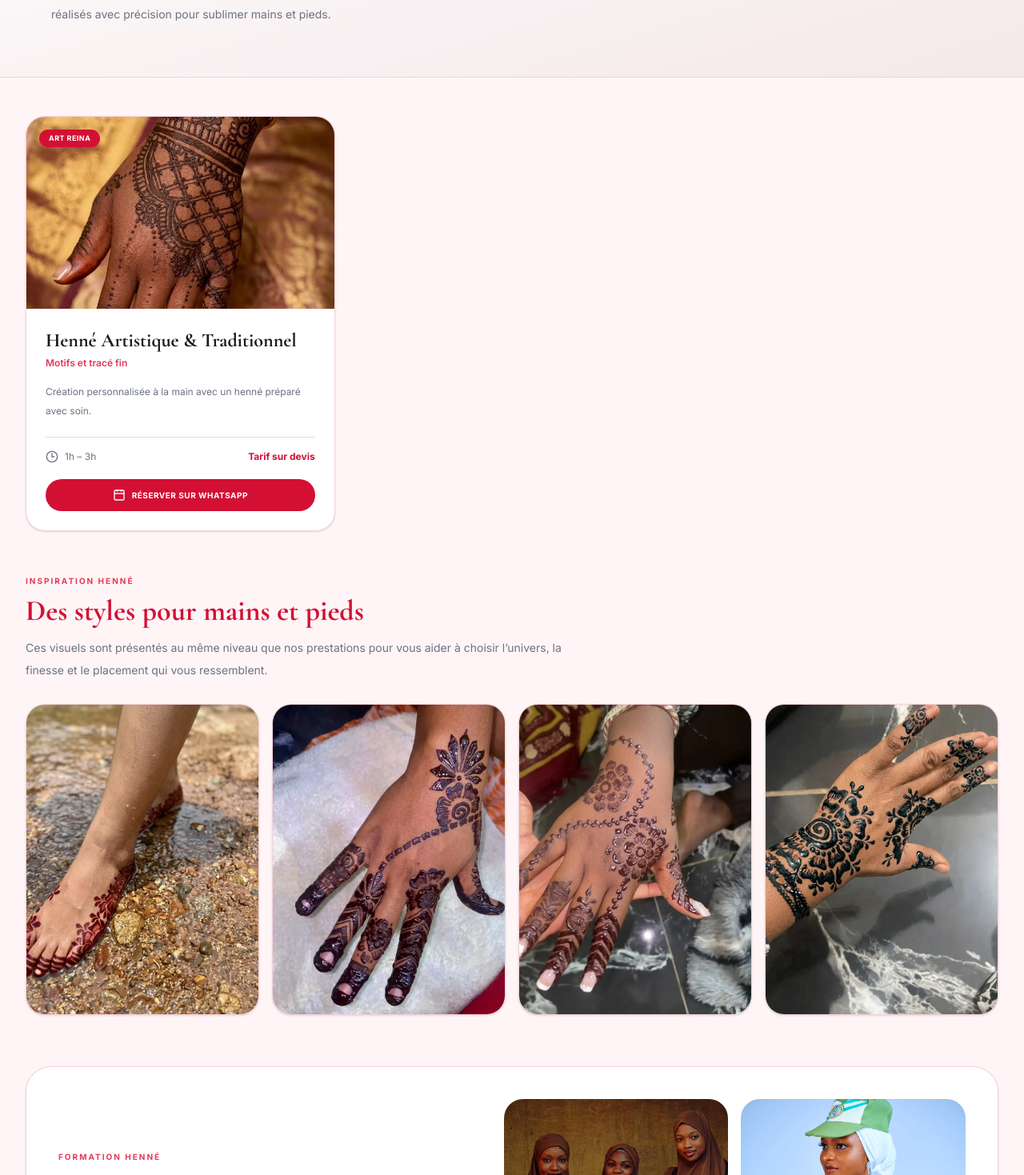
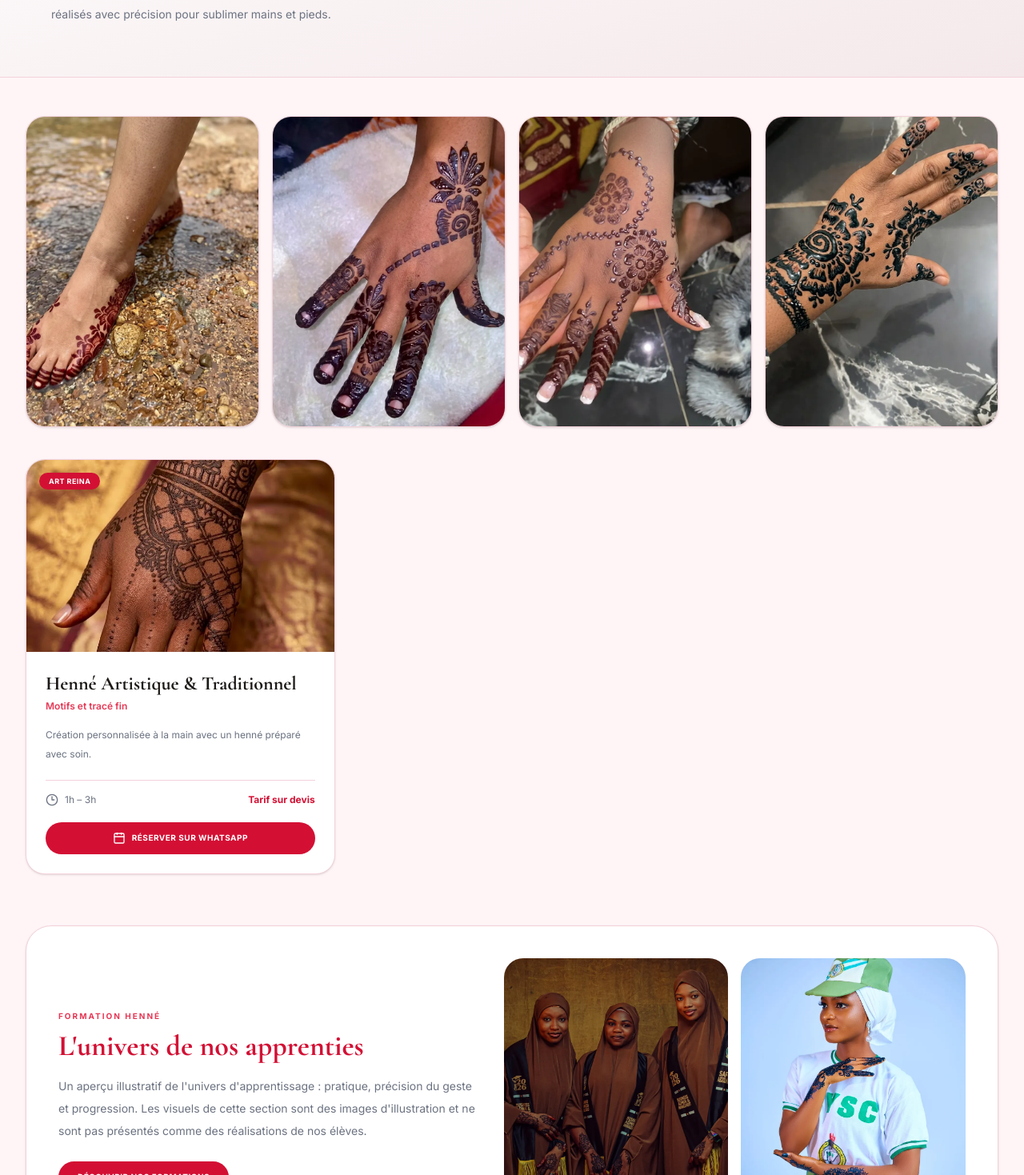
Before and after one commit to ami7390/reina-beauty, a Next.js app: page /prestations/henne in a window 1280 px wide. Shown: the part 393-1862 px from the top of the page at 80% size. Built offline with nearby package versions, Linux system fonts and the light colour scheme; no server answers; the database is empty.

Commit message:
Mise à jour de nouvelle version 1

```diff
--- a/app/prestations/[slug]/page.tsx
+++ b/app/prestations/[slug]/page.tsx
@@ -37,6 +37,11 @@ export default async function ServiceFamilyPage({ params }: { params: Promise<{
     </section>
 
     <section className="mx-auto max-w-7xl px-5 pt-12 lg:px-8">
+      {slug === "henne" && <div className="mb-10 grid grid-cols-2 gap-4 lg:grid-cols-4">
+        {[1, 2, 3, 4].map((index) => <figure key={index} className="overflow-hidden rounded-3xl border border-luxury-line bg-white shadow-sm">
+          <ManagedImage src={`/images/prestations/henne/showcase/henne-${index}.webp`} alt={`Modèle henné artistique ${index}`} className="aspect-[3/4] h-full w-full object-cover" />
+        </figure>)}
+      </div>}
       <div className="grid gap-7 md:grid-cols-2 xl:grid-cols-3">
         {items.map((service) => <article key={service.id} className="overflow-hidden rounded-3xl border border-luxury-line bg-white shadow-sm">
           <div className="relative h-60 overflow-hidden"><ManagedImage src={service.image} alt={service.title} className={`h-full w-full ${service.title === "Napi" ? "bg-luxury-bg object-contain object-top" : "object-cover"}`} />{service.highlight && <span className="absolute left-4 top-4 rounded-full bg-luxury-wine px-3 py-1 text-[9px] font-bold uppercase tracking-wider text-white">{service.highlight}</span>}</div>
@@ -55,19 +60,6 @@ export default async function ServiceFamilyPage({ params }: { params: Promise<{
     </section>
 
     {slug === "henne" && <>
-      <section className="mx-auto max-w-7xl px-5 pt-12 lg:px-8">
-        <div className="mb-7 max-w-2xl">
-          <span className="text-[10px] font-bold uppercase tracking-[.2em] text-luxury-pink">Inspiration henné</span>
-          <h2 className="mt-2 font-serif text-3xl font-bold text-luxury-wine sm:text-4xl">Des styles pour mains et pieds</h2>
-          <p className="mt-3 text-sm leading-7 text-luxury-muted">Ces visuels sont présentés au même niveau que nos prestations pour vous aider à choisir l’univers, la finesse et le placement qui vous ressemblent.</p>
-        </div>
-        <div className="grid grid-cols-2 gap-4 lg:grid-cols-4">
-          {[1, 2, 3, 4].map((index) => <figure key={index} className="overflow-hidden rounded-3xl border border-luxury-line bg-white shadow-sm">
-            <ManagedImage src={`/images/prestations/henne/showcase/henne-${index}.webp`} alt={`Inspiration henné ${index}`} className="aspect-[3/4] h-full w-full object-cover" />
-          </figure>)}
-        </div>
-      </section>
-
       <section className="mx-auto max-w-7xl px-5 pt-16 lg:px-8">
         <div className="overflow-hidden rounded-[2rem] border border-luxury-line bg-white p-6 shadow-sm sm:p-8 lg:p-10">
           <div className="grid items-center gap-8 lg:grid-cols-[1fr_1.1fr]">
```
